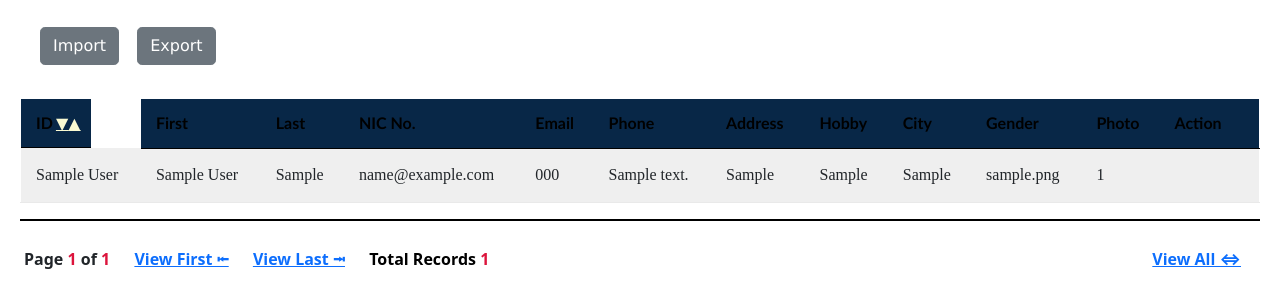
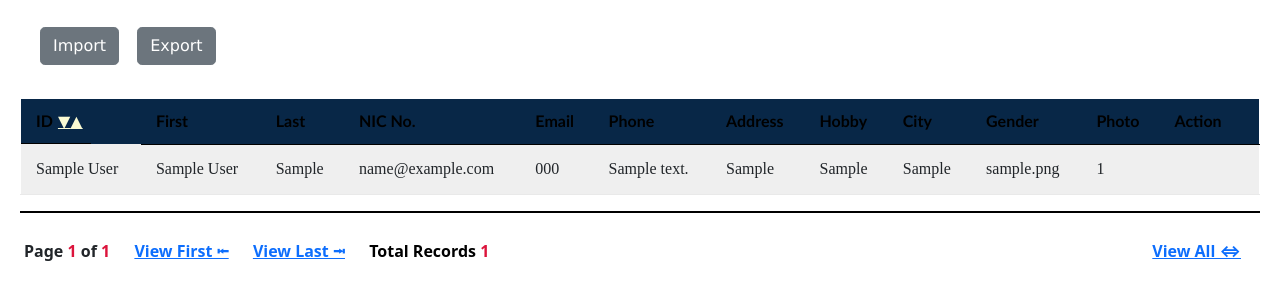
Before and after one commit to tunnyein8870/student_info_app, a Flask app: page /view/1 in a window 1280 px wide. Shown: the part 116-424 px from the top of the page. Run offline with Flask 2, Linux system fonts and the light colour scheme; tables that the repository leaves empty or names only in its code hold one stand-in row (values such as "Sample post"); some libraries are stand-ins or nearby versions.

Commit message:
view-last split column fixed

```diff
--- a/static/view.css
+++ b/static/view.css
@@ -56,7 +56,7 @@ table.table{
 }
 
 table tr th.table-header-id{
-    display: flex;
+    display: inline-flex;
 }
 
 .table-header-id a{
@@ -64,7 +64,7 @@ table tr th.table-header-id{
 }
 table.table tr th, table.table tr td {
     border-color: #e9e9e9;
-    padding: 12px 15px;
+    padding: 10px 15px;
     vertical-align: middle;
     justify-content: left;
 }
@@ -79,6 +79,7 @@ table.table tr th:last-child {
     position: sticky;
     top: 0;
     color: white;
+    background-color:  #082747;
 }
 table.table tr th{
     background-color: #082747;
--- a/templates/view.html
+++ b/templates/view.html
@@ -76,7 +76,7 @@
             <thead>
               <tr class="table-headers">
                 <th class="table-header-id">ID
-                  <a href={{url_for('sort', sort_field="id" , sort_order='desc' )}} style="margin-left: 3px;">▼</a>
+                  <a href={{url_for('sort', sort_field="id" , sort_order='desc' )}} style="margin-left: 5px;">▼</a>
                   <a href={{url_for('sort', sort_field="id" , sort_order='asc' )}}>▲</a>
                 </th>
                 <th>First</th>
```
